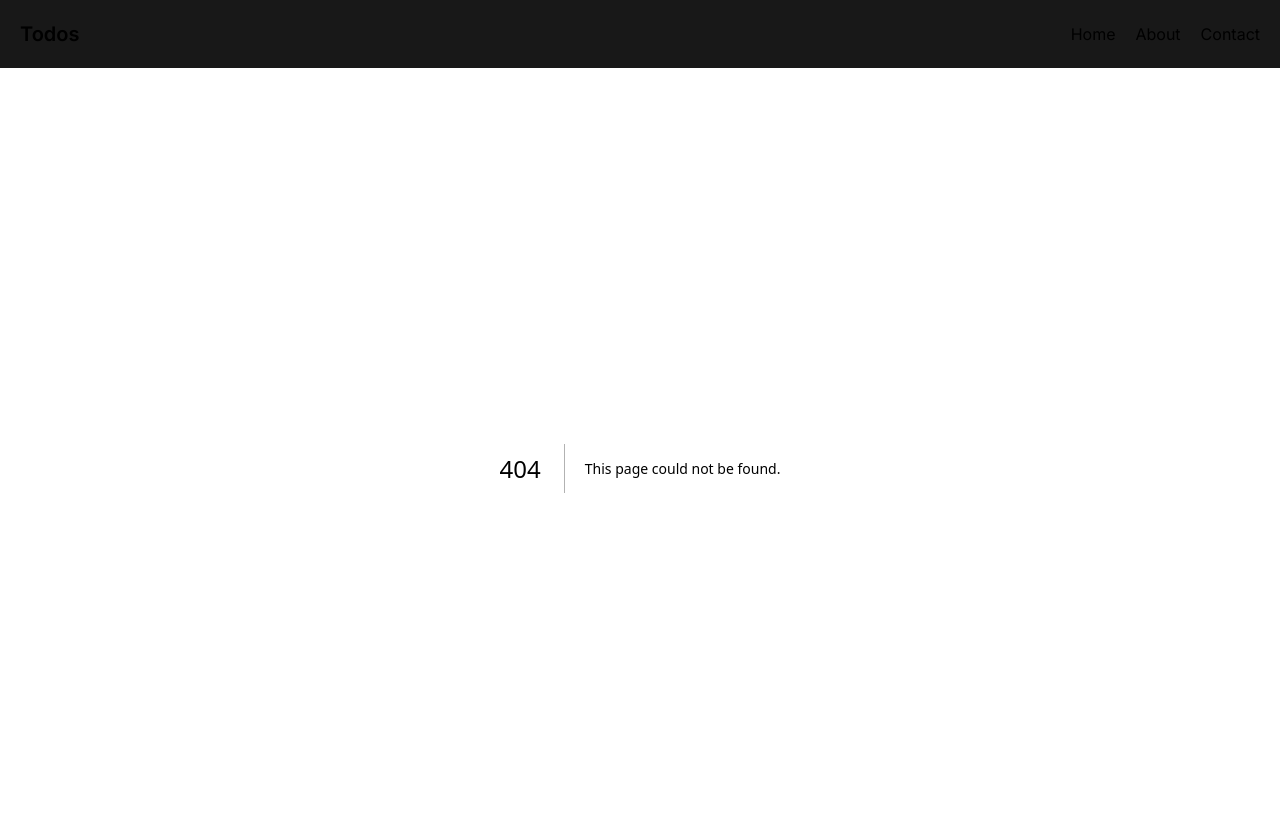
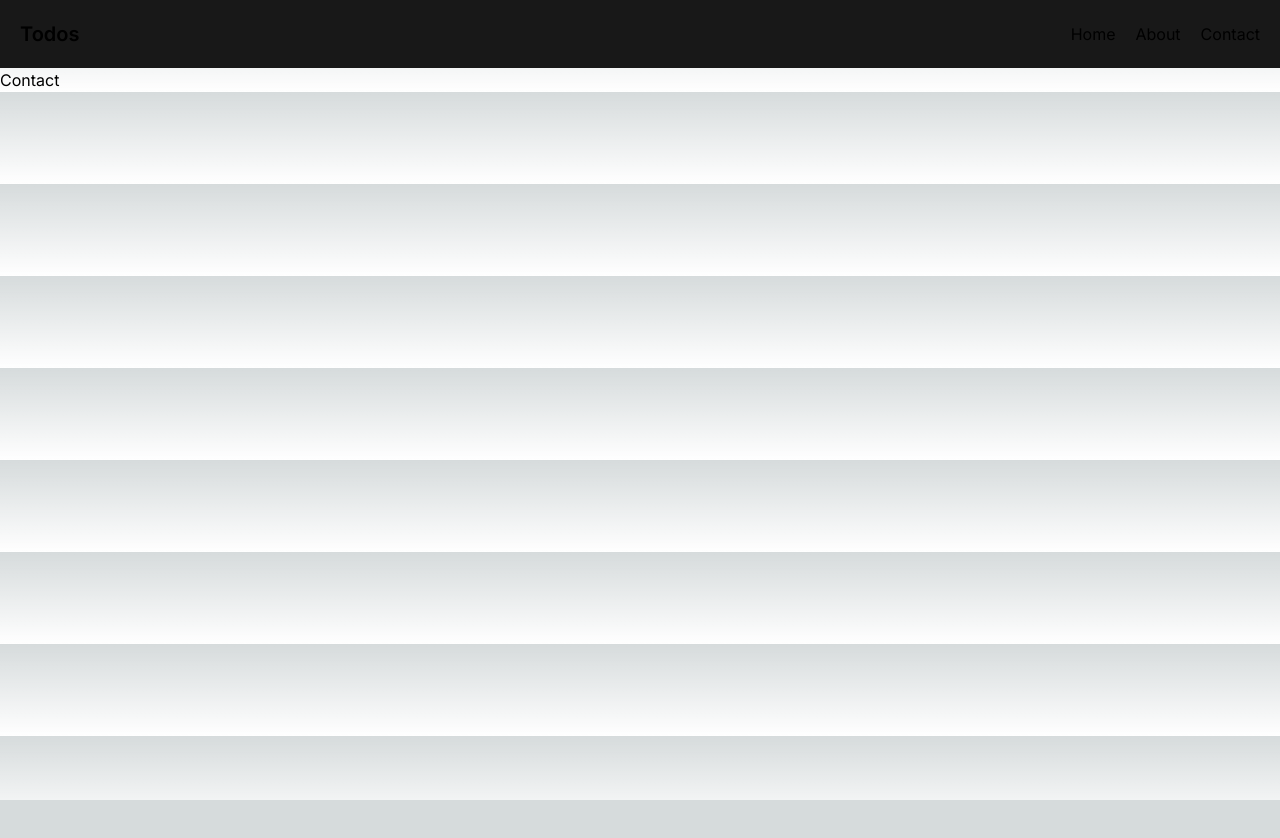
Before and after one commit to maahin2005/Simple_NEXTJS_Todo, a Next.js app: page /contact in a window 1280 px wide. Before the commit this address had no page. Shown: the top 838 px of the page. After the commit the page ends 800 px from the top, so only its background shows below. Built offline with nearby package versions, Linux system fonts and the light colour scheme.

Commit message:
Initializing Contact Section

```diff
--- /dev/null
+++ b/app/contact/page.tsx
@@ -0,0 +1,7 @@
+import React from "react";
+
+function page() {
+  return <div>Contact</div>;
+}
+
+export default page;
```
